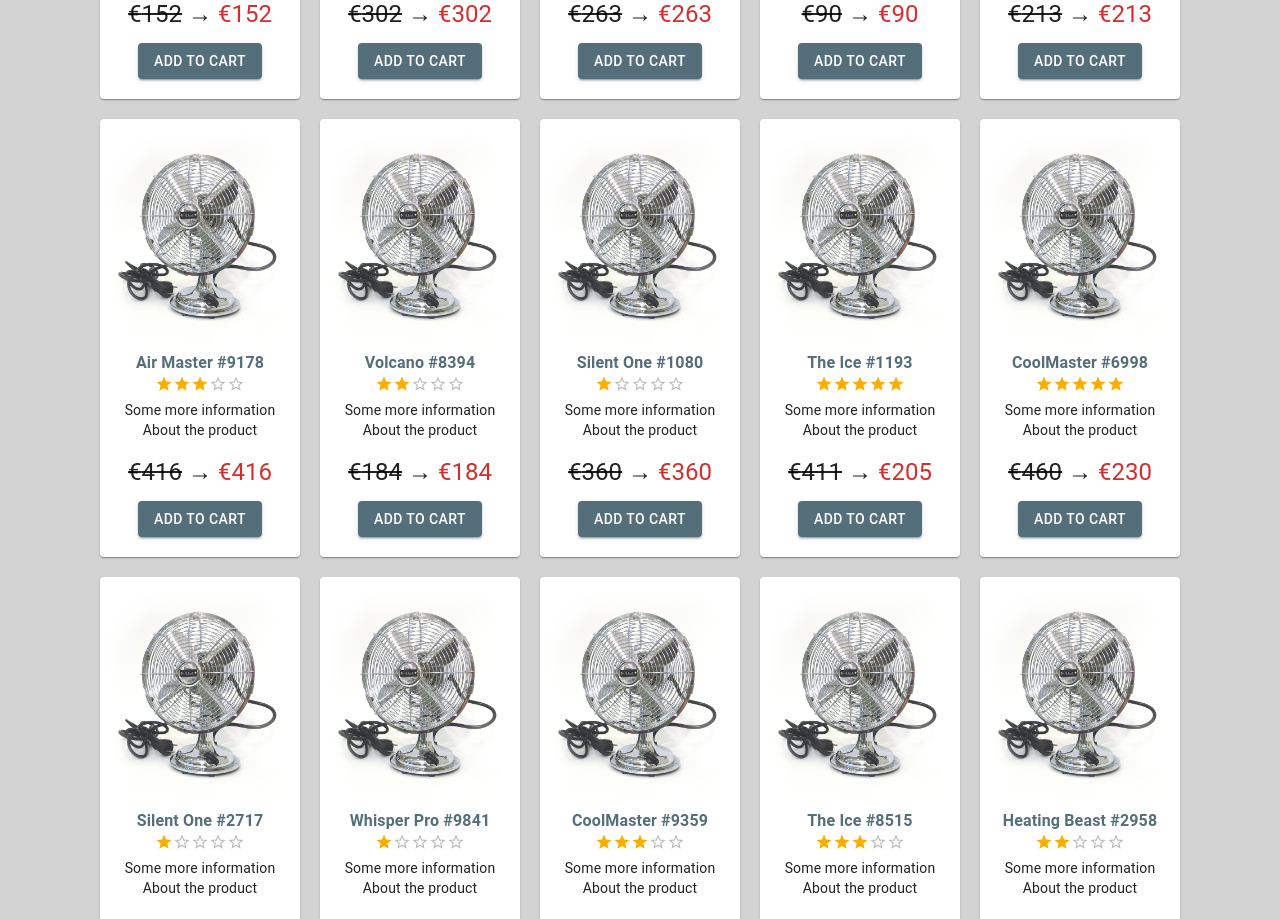
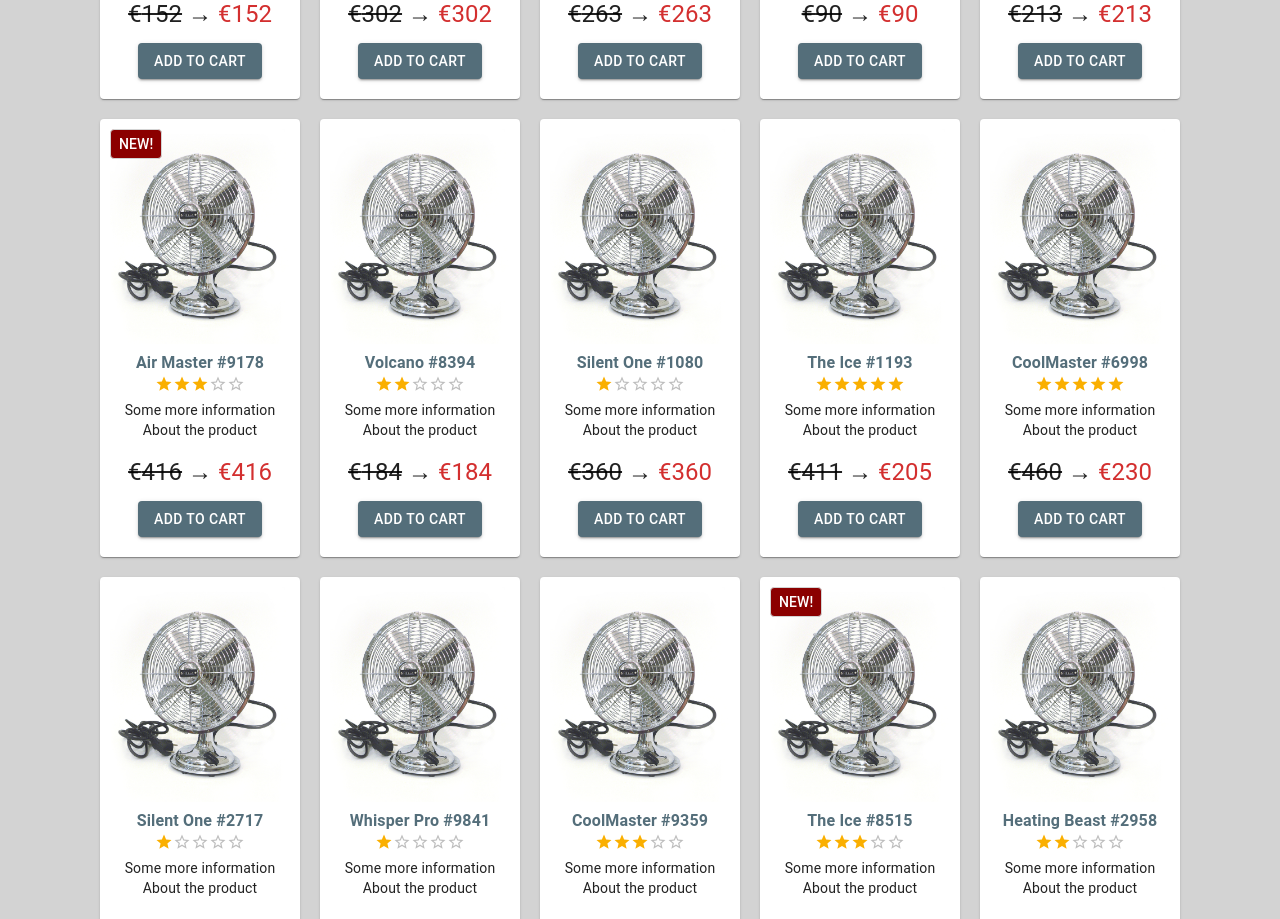
Before and after one commit to VeeHalonen/ux-prototype, a React (Create React App) app: page /clearance-items in a window 1280 px wide. Shown: the part 1120-2039 px from the top of the page. Built offline with nearby package versions, Linux system fonts and the light colour scheme.

Commit message:
Add indicator for new products, fix checkbox bugs

```diff
--- /dev/null
+++ b/src/components/NewIndicator.jsx
@@ -0,0 +1,31 @@
+/* Corner indicator for new products */
+
+import { Paper, Typography } from "@mui/material";
+
+const NewIndicator = () => {
+  return (
+    <Paper
+      variant="outlined"
+      style={{
+        // display: "inline-block",
+        position: "absolute",
+        // transform: "rotate(-45deg)",
+        // right: 2,
+        // top: 45,
+        padding: 2,
+        paddingLeft: 8,
+        paddingRight: 8,
+        // margin: 0,
+        borderColor: "lightGray",
+        backgroundColor: "darkRed",
+        color: "white",
+      }}
+    >
+      <Typography component="span" variant="subtitle2">
+        NEW!
+      </Typography>
+    </Paper>
+  );
+};
+
+export default NewIndicator;
--- a/src/components/ProductThumbnail.jsx
+++ b/src/components/ProductThumbnail.jsx
@@ -2,6 +2,7 @@ import { Typography, Card, Rating } from "@mui/material";
 import { Link } from "react-router-dom";
 import { getProductPrice, getRandomProduct } from "../helpers";
 import AddToCartButton from "./AddToCartButton";
+import NewIndicator from "./NewIndicator";
 import StyledLink from "./StyledLink";
 
 // Optional prop: discount (boolean) - shows discount info
@@ -23,6 +24,7 @@ const ProductThumbnail = ({ discount, product }) => {
       }}
     >
       <Card style={{ padding, paddingBottom: 20 }}>
+        {product.latest && <NewIndicator />}
         <Link to="/product">
           <img
             id="logo"
--- a/src/components/SearchOptions.jsx
+++ b/src/components/SearchOptions.jsx
@@ -115,8 +115,8 @@ const SearchOptions = ({ applyFilter }) => {
     setTextSearch(DEFAULT_FILTERS.textSearch);
     setPriceRange(DEFAULT_FILTERS.priceRange);
     setCategory(DEFAULT_FILTERS.category);
-    setDiscountedOnly(DEFAULT_FILTERS.setDiscountedOnly);
-    setLatestOnly(DEFAULT_FILTERS.setLatestOnly);
+    setDiscountedOnly(DEFAULT_FILTERS.discountedOnly);
+    setLatestOnly(DEFAULT_FILTERS.latestOnly);
     // Send to parent
     applyFilter(DEFAULT_FILTERS);
   };
@@ -162,8 +162,7 @@ const SearchOptions = ({ applyFilter }) => {
             <FormControlLabel
               control={
                 <Checkbox
-                  defaultChecked={discountedOnly}
-                  value={discountedOnly}
+                  checked={discountedOnly}
                   onChange={(e) => setDiscountedOnly(e.target.checked)}
                 />
               }
@@ -175,8 +174,7 @@ const SearchOptions = ({ applyFilter }) => {
             <FormControlLabel
               control={
                 <Checkbox
-                  defaultChecked={latestOnly}
-                  value={latestOnly}
+                  checked={latestOnly}
                   onChange={(e) => setLatestOnly(e.target.checked)}
                 />
               }
```
